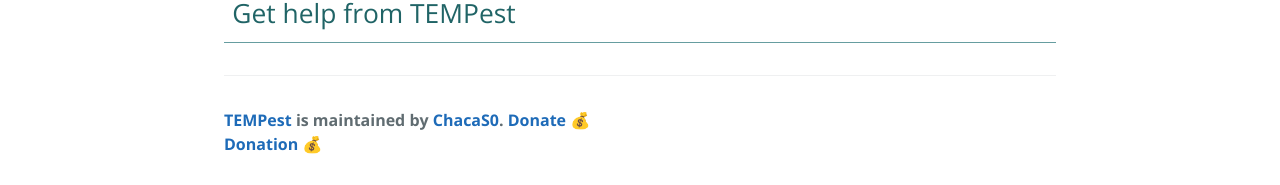
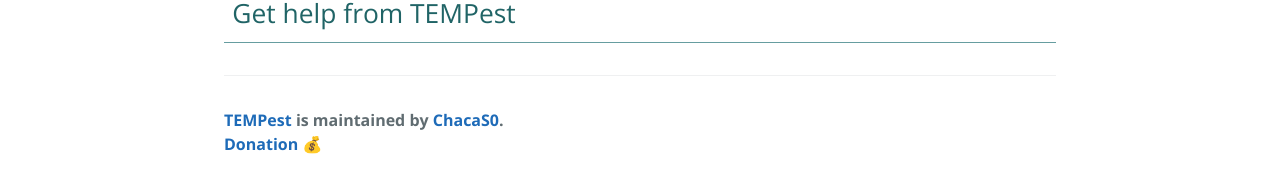
Before and after one commit to ChacaS0/tempest, a Jekyll site: the page built from usage.md, in a window 1280 px wide. Shown: the part 1033-1218 px from the top of the page. Built offline with Jekyll 4.4.1, drawn with Linux system fonts in a browser that asks for light colours; emoji names are drawn with the system emoji font; our own code applies the rules of GitHub Pages for plain Markdown files.

Commit message:
Quick fix on footer

```diff
--- a/_layouts/wallet.html
+++ b/_layouts/wallet.html
@@ -94,7 +94,7 @@
 
       <footer class="site-footer">
         {% if site.github.is_project_page %}
-          <span class="site-footer-owner"><a href="{{ site.github.repository_url }}">TEMPest</a> is maintained by <a href="{{ site.github.owner_url }}">{{ site.github.owner_name }}</a>. <strong><a href="https://www.paypal.com/cgi-bin/webscr?cmd=_s-xclick&hosted_button_id=TQYU8BPPV5YWA" target="_blank" title="Redirects to Paypal">Donate :moneybag:</a></strong></span>
+          <span class="site-footer-owner"><a href="{{ site.github.repository_url }}">TEMPest</a> is maintained by <a href="{{ site.github.owner_url }}">{{ site.github.owner_name }}</a>.</span>
         {% endif %}
         <span class="site-footer-credits"><strong><a href="https://www.paypal.com/cgi-bin/webscr?cmd=_s-xclick&hosted_button_id=TQYU8BPPV5YWA" target="_blank" title="Redirects to Paypal">Donation :moneybag:</a></strong></span>
       </footer>
```
